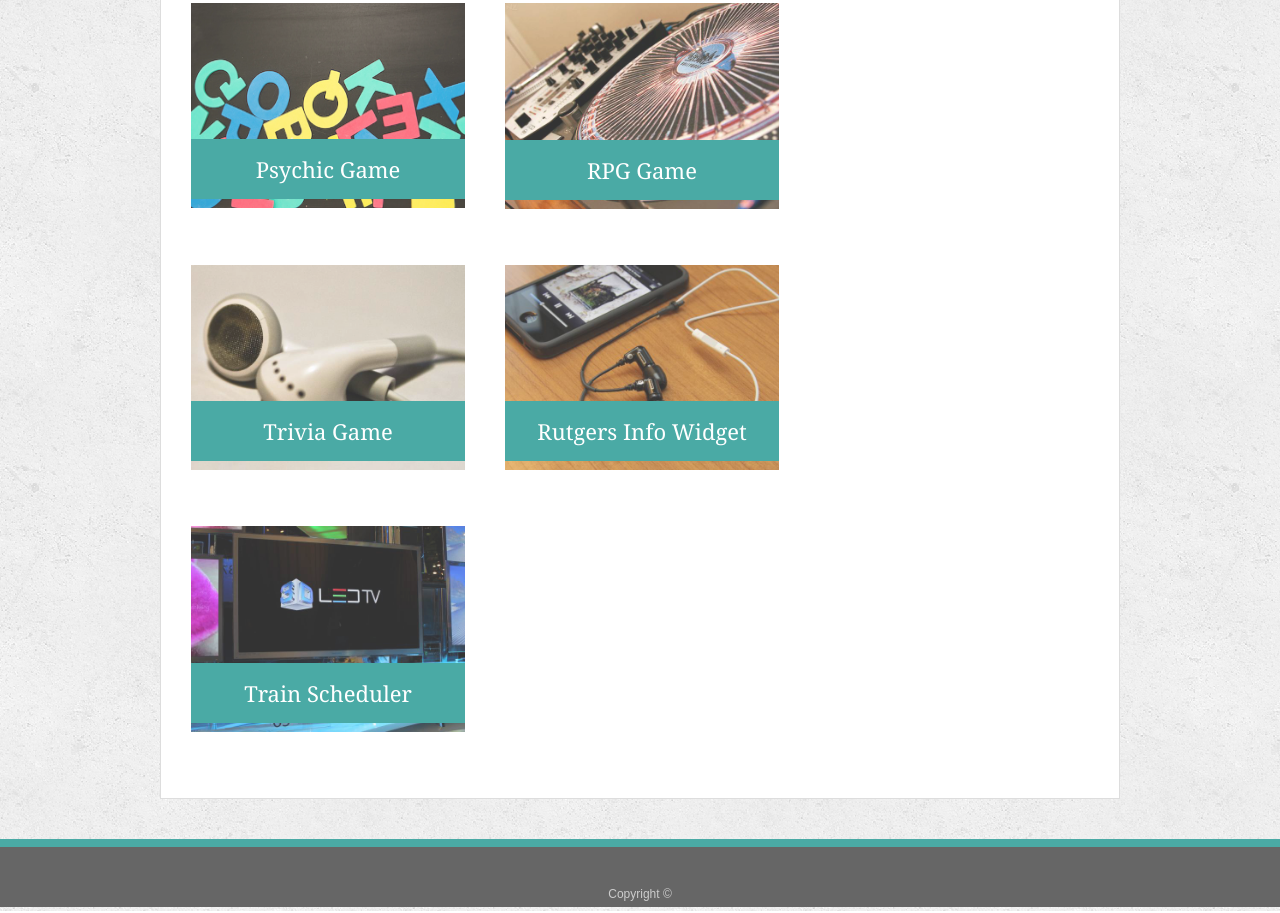
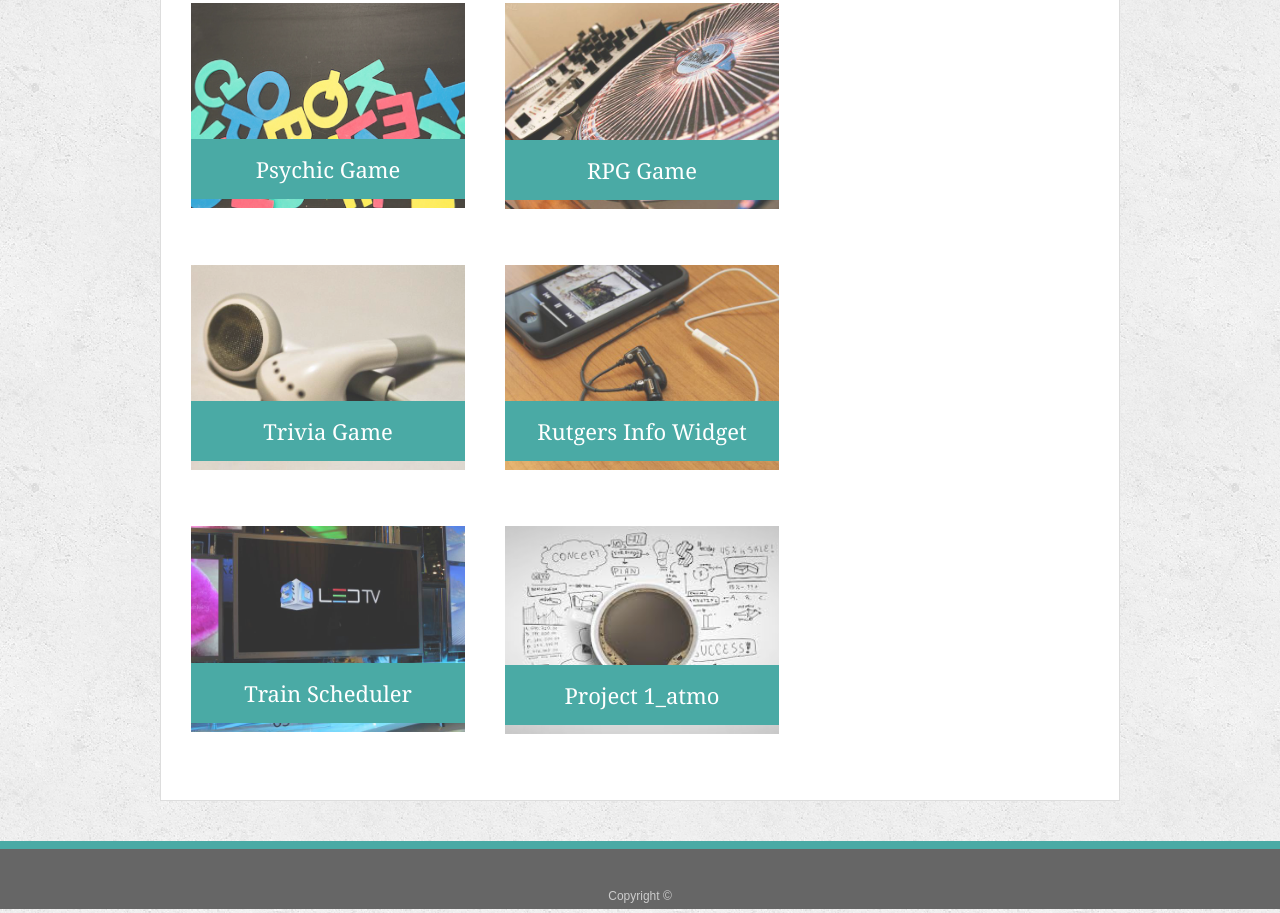
Before and after one commit to ebacerra/Basic-Portfolio, a plain HTML site: page portfolio.html in a window 1280 px wide. Shown: the part 270-1183 px from the top of the page. Drawn offline with Linux system fonts and the light colour scheme.

Commit message:
added project1

```diff
--- a/portfolio.html
+++ b/portfolio.html
@@ -47,6 +47,7 @@
 
         <h3>Trivia Game</h3>
       </div>
+
       <div class="work">
         <img src="../Basic-Portfolio/assets/images/technics-q-c-640-480-7.jpg" alt="Rutgers Info Widget">
 
@@ -62,6 +63,14 @@
         <h3>Train Scheduler</h3>
       </div>
 
+      <div class="work">
+        <a href="https://chrisgrant303.github.io/project-1/">
+          <img src="../Basic-Portfolio/assets/images/square1.jpeg" width="300" height="208" alt="Rock Paper Scissors">
+        </a>
+
+        <h3>Project 1_atmo</h3>
+      </div>
+
     </section>
 
   </div>
```
